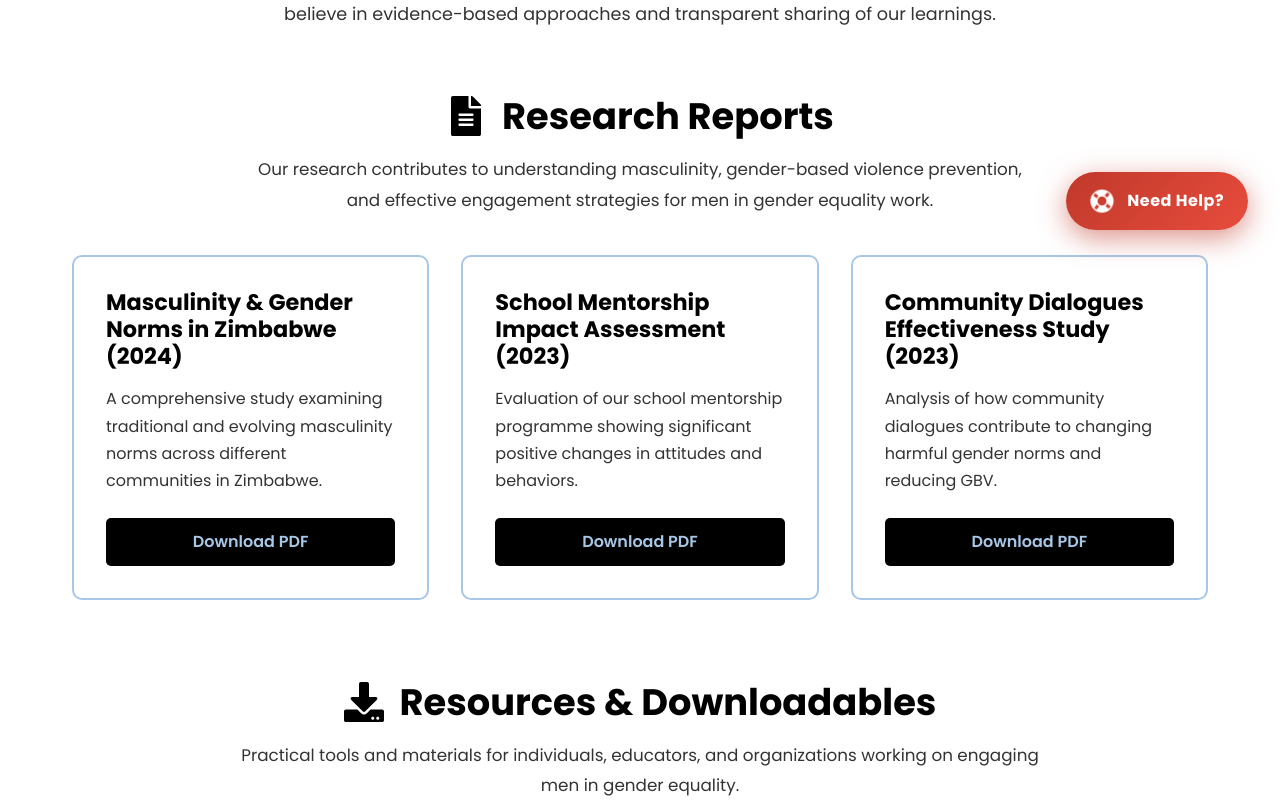
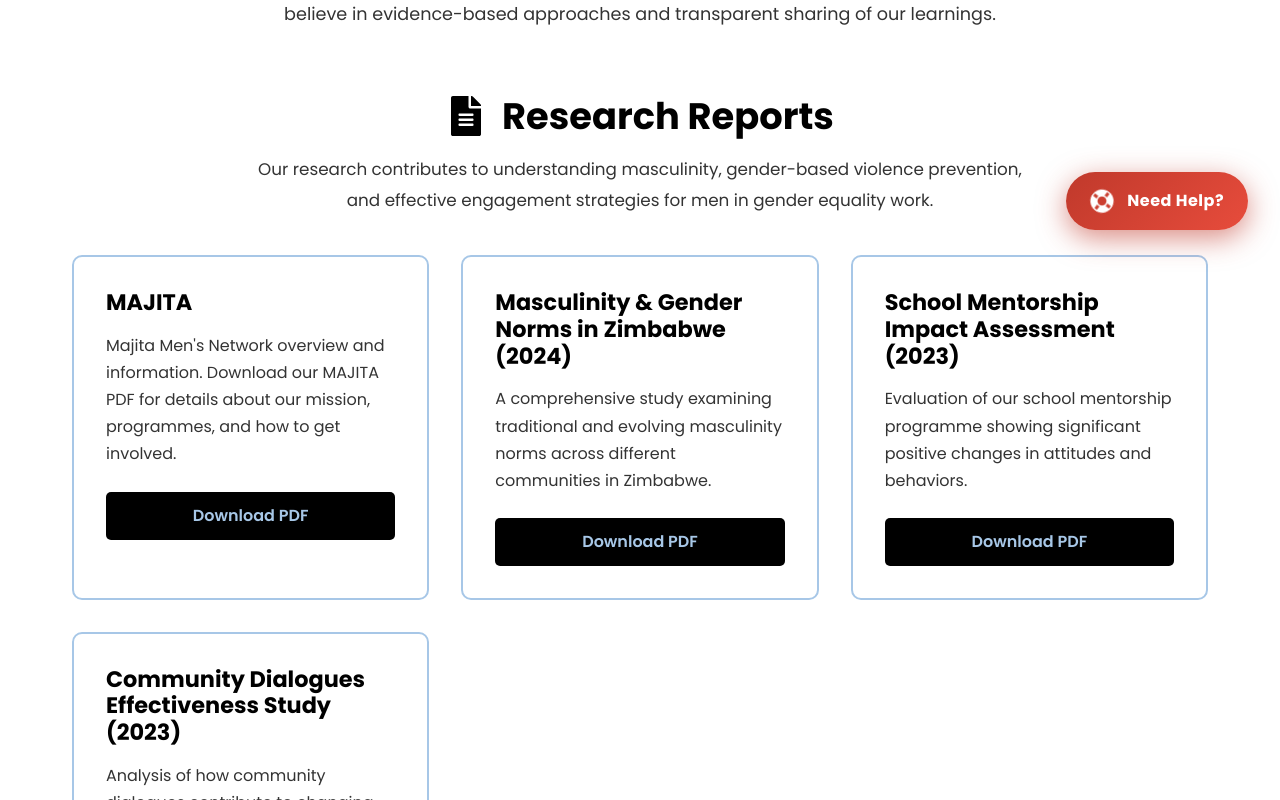
Before and after one commit to Leeroy-Brown01/majitamensnetwork, a React (Vite) app: page /resources in a window 1280 px wide. Shown: the part 538-1338 px from the top of the page. Built offline with nearby package versions, Linux system fonts and the light colour scheme.

Commit message:
Added 1 sample downloadable pdf for sample

```diff
--- a/src/pages/Resources.css
+++ b/src/pages/Resources.css
@@ -133,6 +133,9 @@
 }
 
 .download-btn {
+  display: inline-block;
+  text-align: center;
+  text-decoration: none;
   background-color: var(--color-black);
   color: var(--color-baby-blue);
   border: none;
@@ -143,6 +146,7 @@
   cursor: pointer;
   transition: all 0.3s ease;
   width: 100%;
+  box-sizing: border-box;
 }
 
 .download-btn:hover {
--- a/src/pages/Resources.tsx
+++ b/src/pages/Resources.tsx
@@ -31,6 +31,16 @@ function Resources() {
               and effective engagement strategies for men in gender equality work.
             </p>
             <div className="resources-grid">
+              <div className="resource-card">
+                <h3>MAJITA</h3>
+                <p>
+                  Majita Men's Network overview and information. Download our MAJITA PDF for details
+                  about our mission, programmes, and how to get involved.
+                </p>
+                <a href="/documents/MAJITA-PDF.pdf" download className="download-btn" target="_blank" rel="noopener noreferrer">
+                  Download PDF
+                </a>
+              </div>
               <div className="resource-card">
                 <h3>Masculinity & Gender Norms in Zimbabwe (2024)</h3>
                 <p>
```
Also changed, not shown: 1 other file (tests, documents, lock files or other folders).
